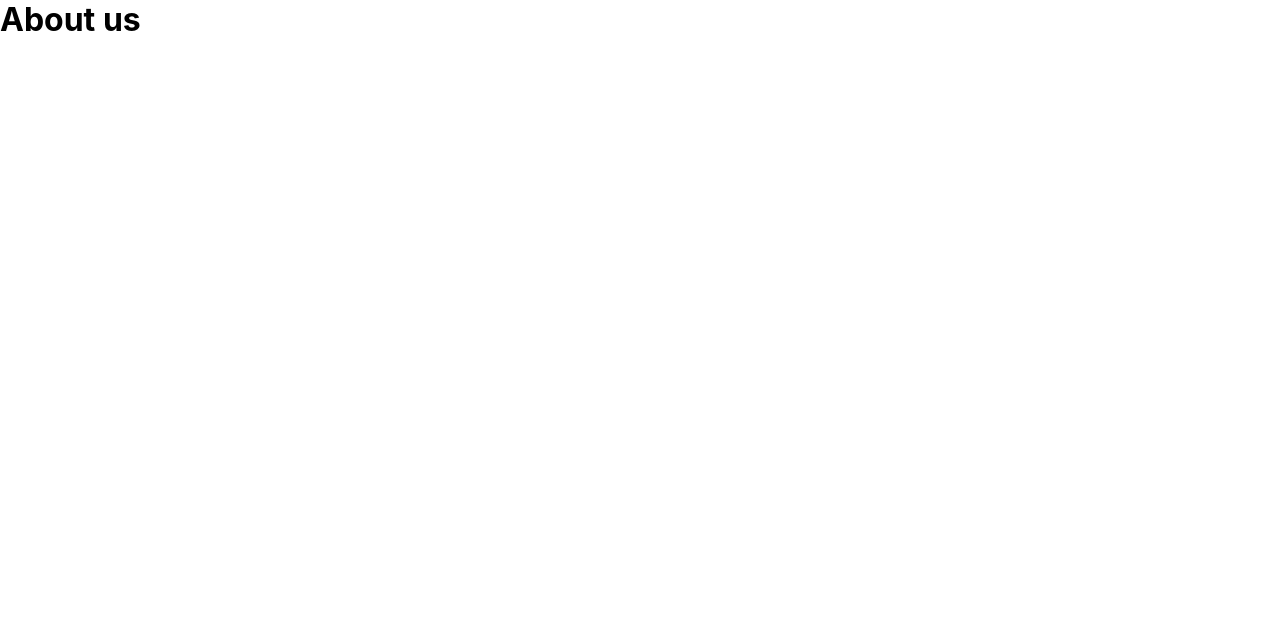
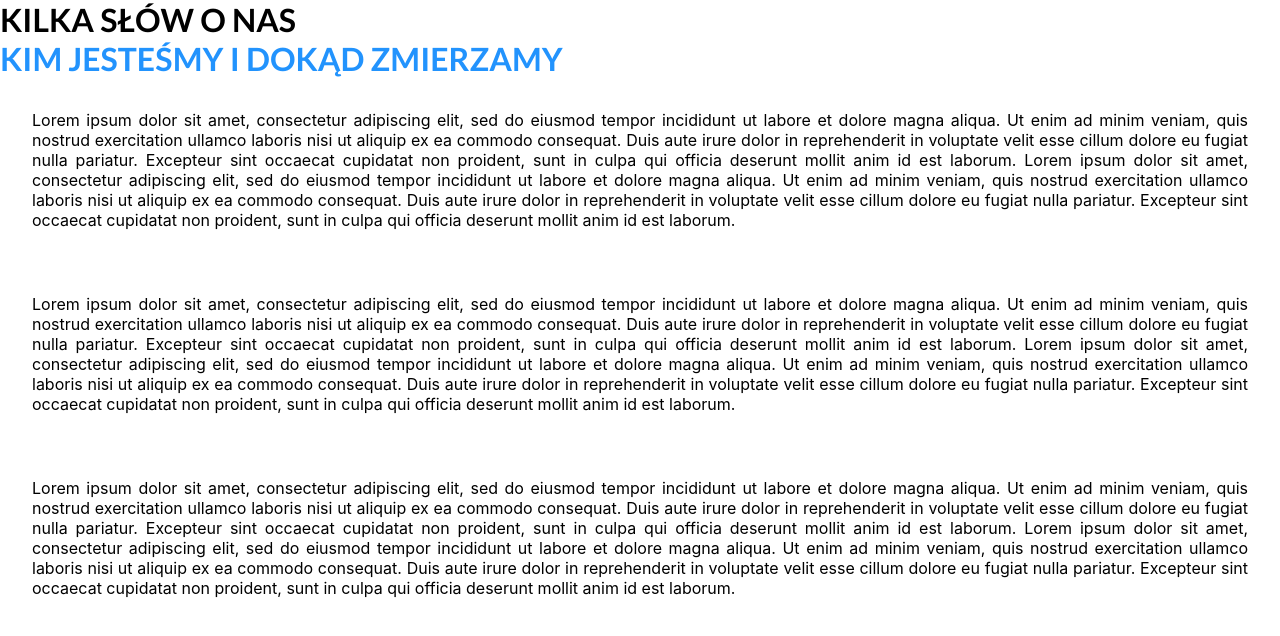
Before and after one commit to honnnei/houses-exercise, a React (Create React App) app: page /o-nas in a window 1280 px wide. Shown: the top 636 px of the page. Built offline with nearby package versions, Linux system fonts and the light colour scheme.

Commit message:
all functionality

```diff
--- a/src/App.js
+++ b/src/App.js
@@ -6,7 +6,6 @@ import AboutUs from './components/AboutUs';
 import Offer from './components/Offer';
 import HouseDetails from './components/HouseDetails';
 import AddHouseForm from './components/AddHouseForm';
-import Navbar from './components/Navbar';
 
 function App() {
   return (
--- a/src/components/AboutUs.js
+++ b/src/components/AboutUs.js
@@ -3,7 +3,11 @@ import React from 'react'
 export default function AboutUs() {
     return (
         <div>
-            <h1>About us</h1>
+            <h1 className="title">Kilka Słów O Nas</h1>
+            <h1 className="subtitle">Kim Jesteśmy i Dokąd Zmierzamy</h1>
+            <p>Lorem ipsum dolor sit amet, consectetur adipiscing elit, sed do eiusmod tempor incididunt ut labore et dolore magna aliqua. Ut enim ad minim veniam, quis nostrud exercitation ullamco laboris nisi ut aliquip ex ea commodo consequat. Duis aute irure dolor in reprehenderit in voluptate velit esse cillum dolore eu fugiat nulla pariatur. Excepteur sint occaecat cupidatat non proident, sunt in culpa qui officia deserunt mollit anim id est laborum. Lorem ipsum dolor sit amet, consectetur adipiscing elit, sed do eiusmod tempor incididunt ut labore et dolore magna aliqua. Ut enim ad minim veniam, quis nostrud exercitation ullamco laboris nisi ut aliquip ex ea commodo consequat. Duis aute irure dolor in reprehenderit in voluptate velit esse cillum dolore eu fugiat nulla pariatur. Excepteur sint occaecat cupidatat non proident, sunt in culpa qui officia deserunt mollit anim id est laborum.</p>
+            <p>Lorem ipsum dolor sit amet, consectetur adipiscing elit, sed do eiusmod tempor incididunt ut labore et dolore magna aliqua. Ut enim ad minim veniam, quis nostrud exercitation ullamco laboris nisi ut aliquip ex ea commodo consequat. Duis aute irure dolor in reprehenderit in voluptate velit esse cillum dolore eu fugiat nulla pariatur. Excepteur sint occaecat cupidatat non proident, sunt in culpa qui officia deserunt mollit anim id est laborum. Lorem ipsum dolor sit amet, consectetur adipiscing elit, sed do eiusmod tempor incididunt ut labore et dolore magna aliqua. Ut enim ad minim veniam, quis nostrud exercitation ullamco laboris nisi ut aliquip ex ea commodo consequat. Duis aute irure dolor in reprehenderit in voluptate velit esse cillum dolore eu fugiat nulla pariatur. Excepteur sint occaecat cupidatat non proident, sunt in culpa qui officia deserunt mollit anim id est laborum.</p>
+            <p>Lorem ipsum dolor sit amet, consectetur adipiscing elit, sed do eiusmod tempor incididunt ut labore et dolore magna aliqua. Ut enim ad minim veniam, quis nostrud exercitation ullamco laboris nisi ut aliquip ex ea commodo consequat. Duis aute irure dolor in reprehenderit in voluptate velit esse cillum dolore eu fugiat nulla pariatur. Excepteur sint occaecat cupidatat non proident, sunt in culpa qui officia deserunt mollit anim id est laborum. Lorem ipsum dolor sit amet, consectetur adipiscing elit, sed do eiusmod tempor incididunt ut labore et dolore magna aliqua. Ut enim ad minim veniam, quis nostrud exercitation ullamco laboris nisi ut aliquip ex ea commodo consequat. Duis aute irure dolor in reprehenderit in voluptate velit esse cillum dolore eu fugiat nulla pariatur. Excepteur sint occaecat cupidatat non proident, sunt in culpa qui officia deserunt mollit anim id est laborum.</p>
         </div>
     )
 }
--- a/src/components/AddHouseForm.js
+++ b/src/components/AddHouseForm.js
@@ -1,5 +1,6 @@
 import React, { useState, useEffect } from 'react';
 import { useHistory } from "react-router-dom";
+import { Link } from "react-router-dom";
 import Axios from 'axios';
 
 export default function AddHouseForm() {
@@ -31,6 +32,7 @@ export default function AddHouseForm() {
 
     return (
         <div className="addhouseform-container">
+            <button className="subtitle"><Link to='/oferta'>Wróć</Link></button>
             <form>
                 <label>Adres</label>
                 <input
@@ -56,7 +58,7 @@ export default function AddHouseForm() {
                 value={houseArea}
                 onChange={(e) => setHouseArea(e.target.value)}
                 />
-                <button onClick={addHouse}>Dodaj Dom</button>
+                <button className="subtitle" onClick={addHouse}>Dodaj Dom</button>
             </form>
 
         </div>
--- a/src/components/Navbar.js
+++ /dev/null
@@ -1,12 +0,0 @@
-import React from 'react';
-import { Link } from "react-router-dom";
-
-export default function Navbar() {
-    return (
-        <div className="navbar">
-            <Link to='/'>Strona Główna</Link>
-            <Link to='/o-nas'>O nas</Link>
-            <Link to='/oferta'>Oferta</Link>
-        </div>
-    )
-}
--- a/src/components/Offer.js
+++ b/src/components/Offer.js
@@ -36,14 +36,15 @@ export default function Offer() {
 
     return (
         <div>
-            <Link to='/dodaj-dom'>Dodaj Dom</Link>
+            <button className="subtitle"><Link to='/'>Strona Główna</Link></button>
+            <button className="subtitle"><Link to='/dodaj-dom'>Dodaj Dom</Link></button>
             {houseData ? houseData.map((house, id) => (
                 <div>
                     <h3>{house.address}</h3>
                     <h3>{house.price}</h3>
                     <h3>{house._id}</h3>
-                    <Link to={{ pathname:"/dom", state: { houseData: house }}}>Szczegóły</Link>
-                    <button onClick={() => deleteHouse(house._id)}>Usuń</button>
+                    <button className="subtitle"><Link to={{ pathname:"/dom", state: { houseData: house }}}>Szczegóły</Link></button>
+                    <button className="subtitle" onClick={() => deleteHouse(house._id)}>Usuń</button>
                 </div>
             )) : ""}
 
```
